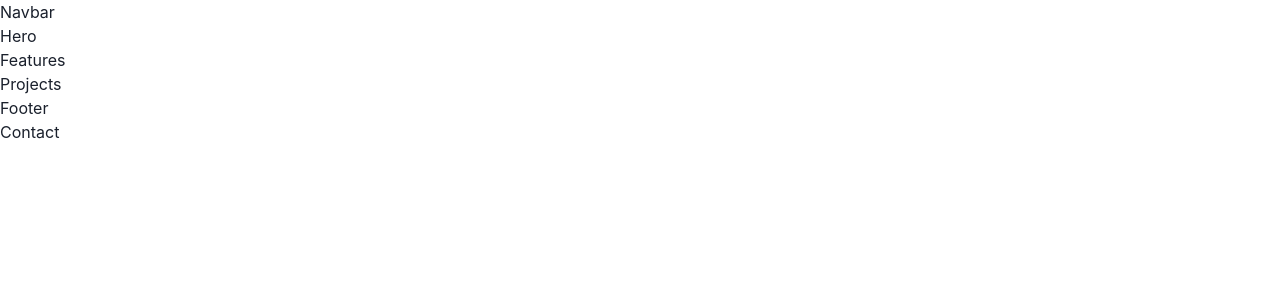
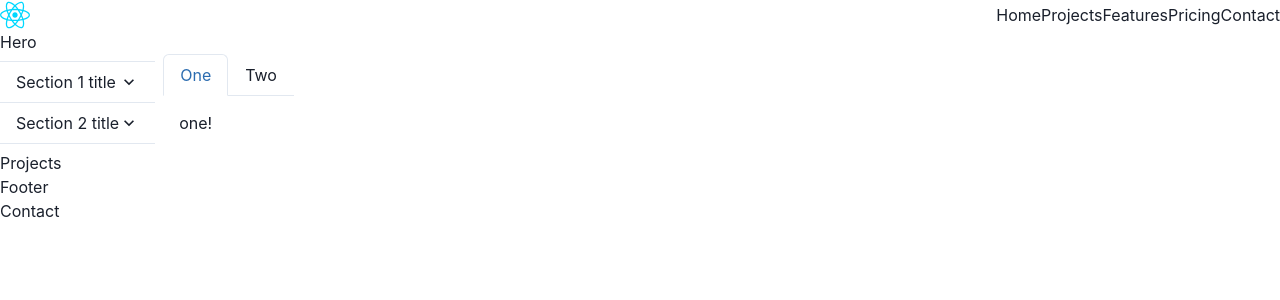
Before and after one commit to LucioFider/Chakra-UI-Test-Run, a React (Vite) app: page / in a window 1280 px wide. Shown: the top 300 px of the page. Built offline with nearby package versions, Linux system fonts and the light colour scheme.

Commit message:
Testing Chakra UI Components

```diff
--- a/package.json
+++ b/package.json
@@ -14,7 +14,8 @@
     "@emotion/styled": "^11.10.6",
     "framer-motion": "^10.10.0",
     "react": "^18.2.0",
-    "react-dom": "^18.2.0"
+    "react-dom": "^18.2.0",
+    "react-icons": "^4.8.0"
   },
   "devDependencies": {
     "@types/react": "^18.0.28",
--- a/src/App.jsx
+++ b/src/App.jsx
@@ -1,3 +1,4 @@
+import { Grid, GridItem } from "@chakra-ui/react";
 import {
   Contact,
   Footer,
@@ -9,14 +10,16 @@ import {
 
 function App() {
   return (
-    <div>
-      <Navbar />
+    <Grid>
+      <GridItem>
+        <Navbar />
+      </GridItem>
       <Hero />
       <Features />
       <Projects />
       <Footer />
       <Contact />
-    </div>
+    </Grid>
   );
 }
 
--- /dev/null
+++ b/src/components/FAQ.jsx
@@ -0,0 +1,50 @@
+import {
+  Accordion,
+  AccordionItem,
+  AccordionButton,
+  AccordionPanel,
+  AccordionIcon,
+  Box,
+} from "@chakra-ui/react";
+
+const FAQ = () => {
+  return (
+    <Accordion allowToggle>
+      <AccordionItem>
+        <h2>
+          <AccordionButton>
+            <Box as="span" flex="1" textAlign="left">
+              Section 1 title
+            </Box>
+            <AccordionIcon />
+          </AccordionButton>
+        </h2>
+        <AccordionPanel pb={4}>
+          Lorem ipsum dolor sit amet, consectetur adipiscing elit, sed do
+          eiusmod tempor incididunt ut labore et dolore magna aliqua. Ut enim ad
+          minim veniam, quis nostrud exercitation ullamco laboris nisi ut
+          aliquip ex ea commodo consequat.
+        </AccordionPanel>
+      </AccordionItem>
+
+      <AccordionItem>
+        <h2>
+          <AccordionButton>
+            <Box as="span" flex="1" textAlign="left">
+              Section 2 title
+            </Box>
+            <AccordionIcon />
+          </AccordionButton>
+        </h2>
+        <AccordionPanel pb={4}>
+          Lorem ipsum dolor sit amet, consectetur adipiscing elit, sed do
+          eiusmod tempor incididunt ut labore et dolore magna aliqua. Ut enim ad
+          minim veniam, quis nostrud exercitation ullamco laboris nisi ut
+          aliquip ex ea commodo consequat.
+        </AccordionPanel>
+      </AccordionItem>
+    </Accordion>
+  );
+};
+
+export default FAQ;
--- a/src/components/Features.jsx
+++ b/src/components/Features.jsx
@@ -1,7 +1,33 @@
-import React from "react";
+import FAQ from "./FAQ";
+import {
+  Tabs,
+  TabList,
+  TabPanels,
+  Tab,
+  TabPanel,
+  HStack,
+} from "@chakra-ui/react";
 
 const Features = () => {
-  return <div>Features</div>;
+  return (
+    <HStack>
+      <FAQ />
+      <Tabs variant="enclosed">
+        <TabList>
+          <Tab>One</Tab>
+          <Tab>Two</Tab>
+        </TabList>
+        <TabPanels>
+          <TabPanel>
+            <p>one!</p>
+          </TabPanel>
+          <TabPanel>
+            <p>two!</p>
+          </TabPanel>
+        </TabPanels>
+      </Tabs>
+    </HStack>
+  );
 };
 
 export default Features;
--- a/src/components/Navbar.jsx
+++ b/src/components/Navbar.jsx
@@ -1,7 +1,21 @@
 import React from "react";
+import { Box, HStack, Image, Link } from "@chakra-ui/react";
+import logo from "../assets/react.svg";
+import { MdCheckCircle, MdSettings } from "react-icons/md";
 
 const Navbar = () => {
-  return <div>Navbar</div>;
+  return (
+    <HStack justifyContent="space-between">
+      <Image src={logo} boxSize="30px" />
+      <Box justifyContent="space-between" spacing={5}>
+        <Link>Home</Link>
+        <Link>Projects</Link>
+        <Link>Features</Link>
+        <Link>Pricing</Link>
+        <Link>Contact</Link>
+      </Box>
+    </HStack>
+  );
 };
 
 export default Navbar;
```
Also changed, not shown: 1 other file (tests, documents, lock files or other folders).
